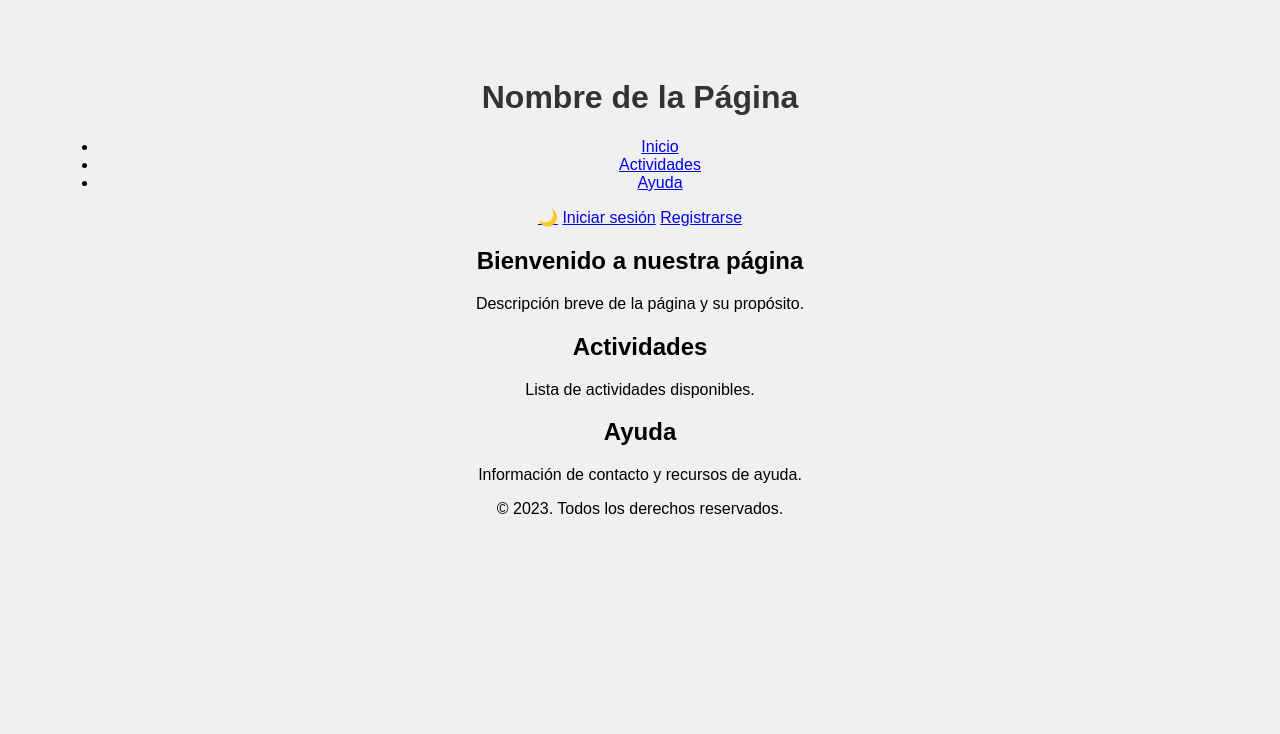
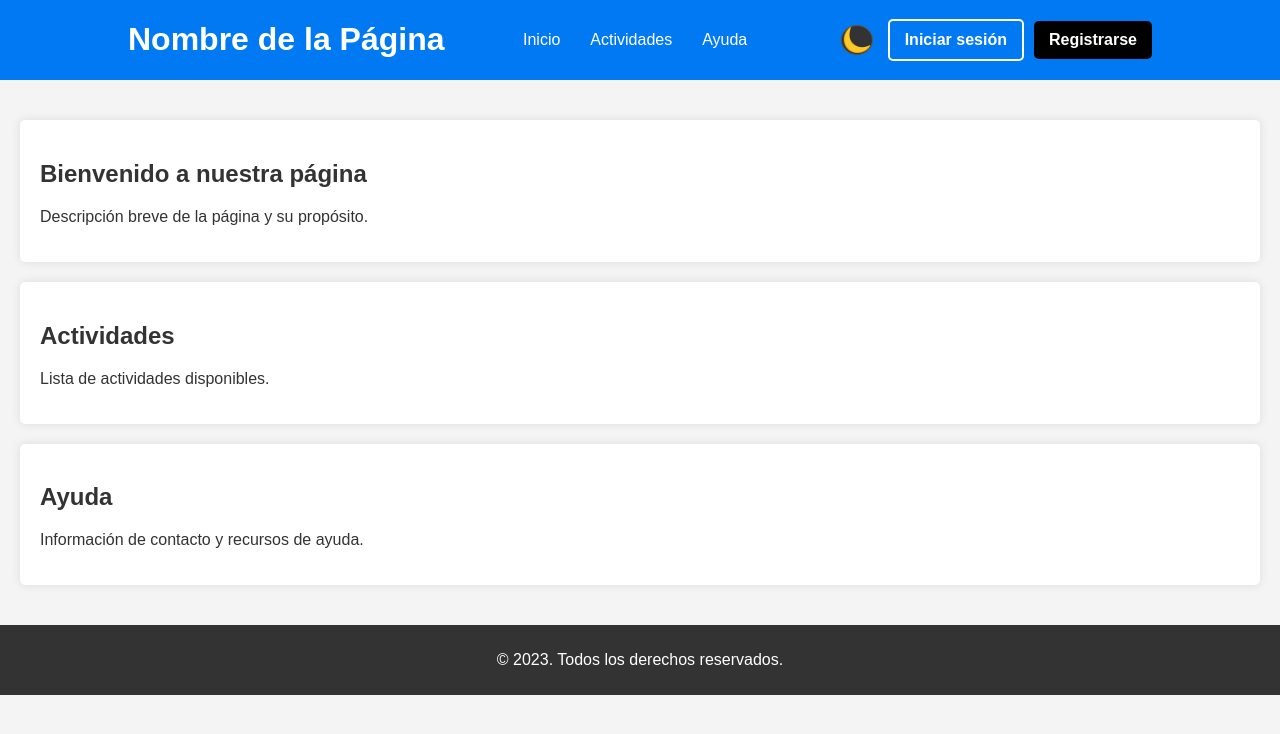
Before and after one commit to dpalominoj/voluntariado-inclusivo, a Flask app: page / in a window 1280 px wide. Shown: the top 734 px of the page. Run offline with Flask 2, Linux system fonts and the light colour scheme.

Commit message:
Update estilo.css

```diff
--- a/static/estilo.css
+++ b/static/estilo.css
@@ -1,10 +1,106 @@
 body {
     font-family: Arial, sans-serif;
-    background-color: #f0f0f0;
-    text-align: center;
-    padding: 50px;
+    margin: 0;
+    padding: 0;
+    background-color: #f4f4f4;
+    color: #333;
+}
+
+header {
+    background: #0079F2;
+    color: #fff;
+}
+
+.contenedor {
+    width: 80%;
+    margin: auto;
+    overflow: hidden;
+    display: flex;
+    justify-content: space-between;
+    align-items: center;
 }
 
 h1 {
-    color: #333;
+    text-align: center;
 }
+
+nav ul {
+    list-style: none;
+    padding: 0;
+    display: flex;
+}
+
+nav ul li {
+    margin: 0 15px;
+}
+
+nav ul li a {
+    color: #fff;
+    text-decoration: none;
+}
+
+.cuadro-izq {
+    display: flex;
+    align-items: center;
+}
+
+.modo{
+	padding: 10px 15px;
+}
+
+.modo-btn {
+    border: 1px solid #555;
+	background:#333;
+    border-radius: 50%;
+	transform: scaleX(-1);
+    font-size: 1.5rem;
+	text-decoration: none;
+    display: flex;
+    align-items: center;
+    justify-content: center;
+}
+
+.modo-btn:hover {
+    background: rgba(0, 0, 0, 0.1); /* Fondo gris claro al pasar el mouse */
+}
+
+.btn-login, .btn-registro, .modo {
+    padding: 10px 15px;
+    border-radius: 5px;
+    text-decoration: none;
+    font-weight: bold;
+}
+
+.btn-login {
+    border: 2px solid white;
+    color: white;
+    background: transparent;
+    margin-right: 10px;
+}
+
+.btn-registro {
+    background: black;
+    color: white;
+}
+
+main {
+    padding: 20px;
+}
+
+section {
+    margin: 20px 0;
+    padding: 20px;
+    background: #fff;
+    border-radius: 5px;
+    box-shadow: 0 0 10px rgba(0, 0, 0, 0.1);
+}
+
+footer {
+    text-align: center;
+    padding: 10px 0;
+    background: #333;
+    color: #fff;
+    position: relative;
+    bottom: 0;
+    width: 100%;
+}
```
